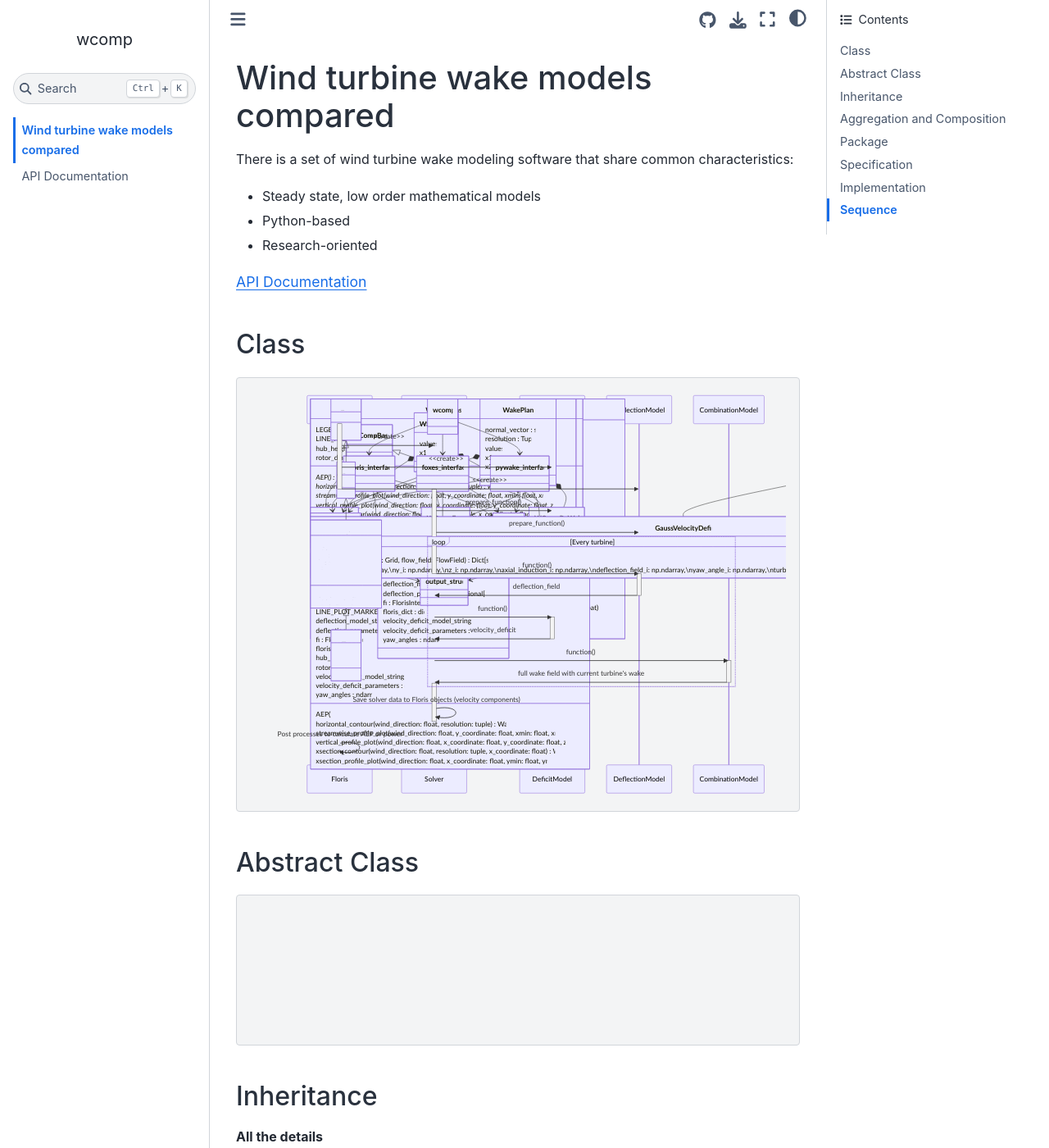
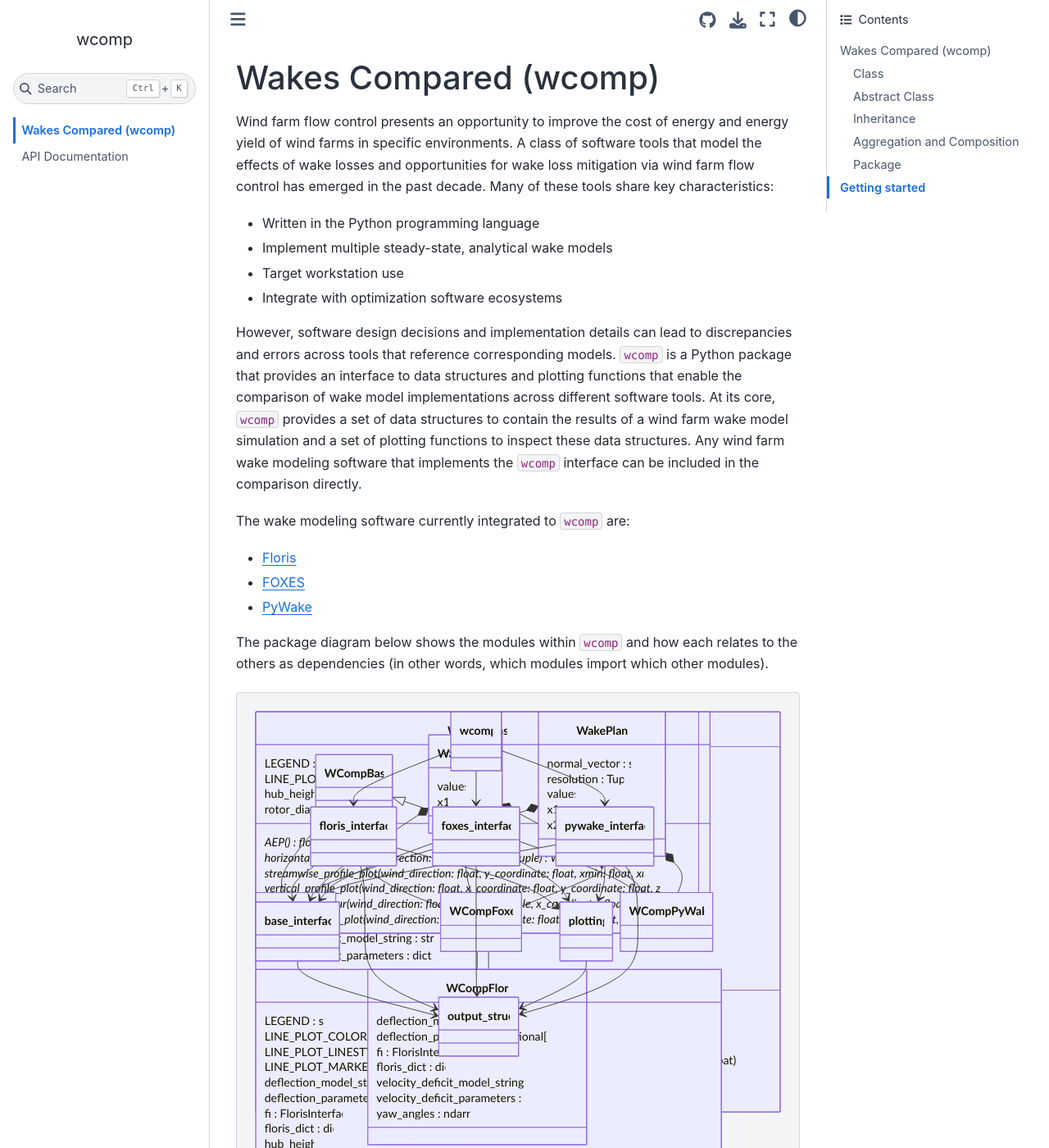
Before and after one commit to rafmudaf/wcomp, a Jupyter Book: the page built from docs/index.md, in a window 1280 px wide and 1400 px high. Shown: the whole window at 82% size. Built offline with Jupyter Book 1.0.4 settings and Sphinx 7.4.7 and the Sphinx Book theme 1.1.4, drawn with Linux system fonts in a browser that asks for light colours; some of the changed text lies outside the part shown.

Commit message:
Expand home page

````diff
--- a/docs/_config.yml
+++ b/docs/_config.yml
@@ -33,7 +33,7 @@ sphinx:
   - 'sphinx.ext.viewcode'
   # - 'sphinx_autodoc_typehints'
   # - 'sphinxcontrib.autoyaml'
-  - 'sphinx.ext.napoleon'               # Formats google and numpy docstring styles
+  # - 'sphinx.ext.napoleon'               # Formats google and numpy docstring styles
   - 'sphinxcontrib.mermaid'
 
   config:
--- a/docs/index.md
+++ b/docs/index.md
@@ -1,13 +1,53 @@
 
-# Wind turbine wake models compared
+# Wakes Compared (wcomp)
 
-There is a set of wind turbine wake modeling software that share common characteristics:
-- Steady state, low order mathematical models
-- Python-based
-- Research-oriented
+Wind farm flow control presents an opportunity to improve the cost of energy and energy yield
+of wind farms in specific environments.
+A class of software tools that model the effects of wake losses and opportunities for wake
+loss mitigation via wind farm flow control has emerged in the past decade.
+Many of these tools share key characteristics:
+-	Written in the Python programming language
+-	Implement multiple steady-state, analytical wake models
+-	Target workstation use
+-	Integrate with optimization software ecosystems
 
-```{tableofcontents}
+However, software design decisions and implementation details can lead to discrepancies
+and errors across tools that reference corresponding models.
+`wcomp` is a Python package that provides an interface to data structures and plotting functions
+that enable the comparison of wake model implementations across different software tools.
+At its core, `wcomp` provides a set of data structures to contain the results of a
+wind farm wake model simulation and a set of plotting functions to inspect these data structures.
+Any wind farm wake modeling software that implements the `wcomp` interface can be included
+in the comparison directly.
+
+The wake modeling software currently integrated to `wcomp` are:
+- [Floris](https://github.com/NREL/floris)
+- [FOXES](https://github.com/FraunhoferIWES/foxes)
+- [PyWake](https://gitlab.windenergy.dtu.dk/TOPFARM/PyWake)
+
+The package diagram below shows the modules within `wcomp` and how each relates to the
+others as dependencies (in other words, which modules import which other modules).
+
+```{mermaid}
+classDiagram
+  wcomp --> floris_interface
+  wcomp --> foxes_interface
+  wcomp --> pywake_interface
+  base_interface --> output_struct
+  floris_interface --> base_interface
+  floris_interface --> output_struct
+  floris_interface --> plotting
+  foxes_interface --> base_interface
+  foxes_interface --> output_struct
+  foxes_interface --> plotting
+  plotting --> output_struct
+  pywake_interface --> base_interface
+  pywake_interface --> output_struct
+  pywake_interface --> plotting
 ```
+
+
+
 
 ## Class
 ```{mermaid}
@@ -158,21 +198,6 @@ classDiagram
 
 ## Package
 
-  class wcomp {
-  }
-  class base_interface {
-  }
-  class floris_interface {
-  }
-  class foxes_interface {
-  }
-  class output_struct {
-  }
-  class plotting {
-  }
-  class pywake_interface {
-  }
-
 ```{mermaid}
 classDiagram
   wcomp --> floris_interface
@@ -192,119 +217,6 @@ classDiagram
 ```
 
 
-## Specification
 
-```{mermaid}
-classDiagram
-
-  class WakeModelManager {
-    combination_function
-    deflection_function
-    turbulence_function
-    velocity_function
-    validate_model_strings(instance: attrs.Attribute, value: dict) None
-  }
-  <<interface>> WakeModelManager
-  class GaussVelocityDeficit {
-    prepare_function(grid: Grid, flow_field: FlowField) Dict[str, Any]
-    function(x_i: np.ndarray,\ny_i: np.ndarray,\nz_i: np.ndarray,\naxial_induction_i: np.ndarray,\ndeflection_field_i: np.ndarray,\nyaw_angle_i: np.ndarray,\nturbulence_intensity_i: np.ndarray,\nct_i: np.ndarray,\nhub_height_i: float,\nrotor_diameter_i: np.ndarray) None
-  }
-  class GaussVelocityDeflection {
-    prepare_function(grid: Grid, flow_field: FlowField) dict[str, Any]
-    function(x_i: np.ndarray,\ny_i: np.ndarray,\nyaw_i: np.ndarray,\nturbulence_intensity_i: np.ndarray,\nct_i: np.ndarray,\nrotor_diameter_i: float)
-  }
-  WakeModelManager -- GaussVelocityDeficit
-  WakeModelManager -- GaussVelocityDeflection
-```
-
-## Implementation
-
-```{mermaid}
-classDiagram
-  class BaseClass {
-    logger
-  }
-  class Grid {
-    cubature_weights
-    grid_resolution : int | Iterable
-    n_turbines : int
-    n_wind_directions : int
-    n_wind_speeds : int
-    time_series : bool
-    turbine_coordinates
-    turbine_diameters
-    wind_directions
-    wind_speeds
-    x_sorted
-    x_sorted_inertial_frame
-    y_sorted
-    y_sorted_inertial_frame
-    z_sorted
-    z_sorted_inertial_frame
-    check_coordinates(instance: attrs.Attribute, value: np.ndarray) None
-    grid_resolution_validator(instance: attrs.Attribute, value: int | Iterable) None
-    set_grid()* None
-    wind_directions_validator(instance: attrs.Attribute, value: NDArrayFloat) None
-    wind_speeds_validator(instance: attrs.Attribute, value: NDArrayFloat) None
-  }
-  <<abstract>> Grid
-  class TurbineGrid {
-    average_method : str
-    sorted_coord_indices
-    sorted_indices
-    unsorted_indices
-    x_center_of_rotation
-    y_center_of_rotation
-    set_grid() None
-  }
-  class FromDictMixin {
-    as_dict() dict
-    from_dict(data: dict)
-  }
-
-  FromDictMixin <|-- BaseClass
-  BaseClass <|-- Grid
-  Grid <|-- TurbineGrid
-```
-
-## Sequence
-
-```{mermaid}
-sequenceDiagram
-  participant AA as Floris
-  participant A as Solver
-  participant B as DeficitModel
-  participant C as DeflectionModel
-  participant D as CombinationModel
-  activate AA
-  AA ->> A: <<create>>
-  AA ->> B: <<create>>
-  AA ->> C: <<create>>
-  deactivate AA
-
-  activate A
-  A ->> B: prepare_function()
-  A ->> C: prepare_function()
-
-loop Every turbine
-    A ->> C: function()
-    deactivate A
-    activate C
-    C ->> A: deflection_field
-    deactivate C
-    A ->> B: function()
-    activate B
-    B ->> A: velocity_deficit
-    deactivate B
-    A ->> D: function()
-    activate D
-    D ->> A: full wake field with current turbine's wake
-    deactivate D
-    activate A
-end
-
-A ->> A: Save solver data to Floris objects (velocity components)
-deactivate A
-
-AA ->> AA: Post processes to calculate AEP or power
-```
+# Getting started
+Here's how to get started
````
